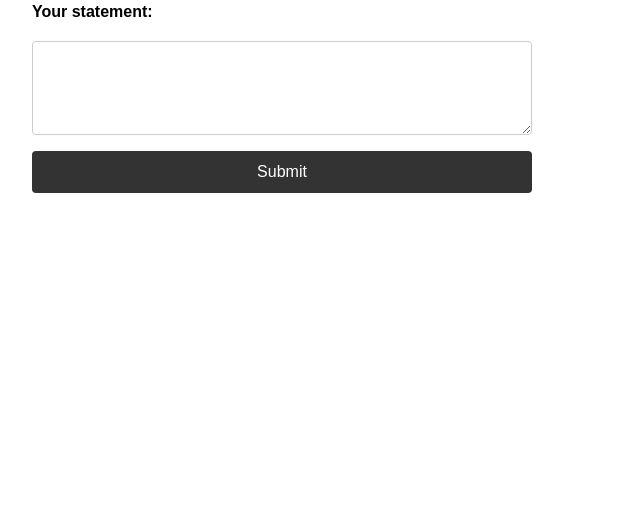
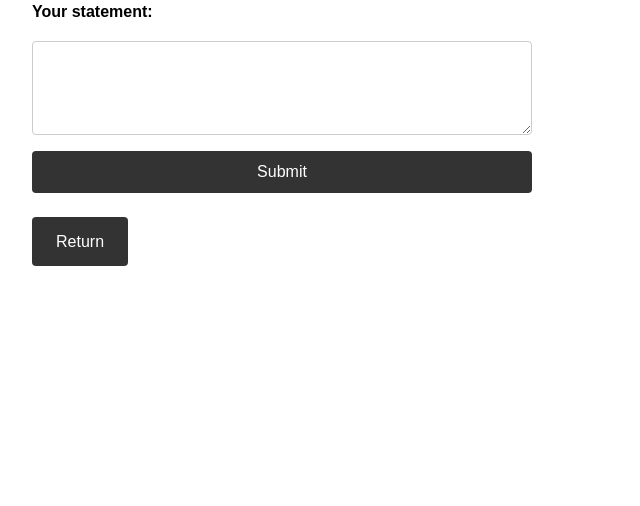
Before and after one commit to cpsource/factsorlie, a Flask app: page /submit in a window 1280 px wide. Shown: the part 163-669 px from the top of the page, without its empty margins (0-640 px from the left). Run offline with Flask 3, Linux system fonts and the light colour scheme.

Commit message:
Add Return button to /submit page
Co-Authored-By: Claude Opus 4.6 <noreply@anthropic.com>

```diff
--- a/static/style.css
+++ b/static/style.css
@@ -133,6 +133,21 @@ form button:hover {
     content: "\26A0 ";
 }
 
+.return-btn {
+    display: inline-block;
+    margin-top: 1.5rem;
+    padding: 0.75rem 1.5rem;
+    background: #333;
+    color: #fff;
+    text-decoration: none;
+    border-radius: 4px;
+    font-size: 1rem;
+}
+
+.return-btn:hover {
+    background: #555;
+}
+
 .analysis-error {
     max-width: 500px;
     margin-top: 1.5rem;
--- a/templates/submit.html
+++ b/templates/submit.html
@@ -38,4 +38,6 @@
             </div>
         {% endif %}
     {% endif %}
+
+    <a href="{{ url_for('index') }}" class="return-btn">Return</a>
 {% endblock %}
```
